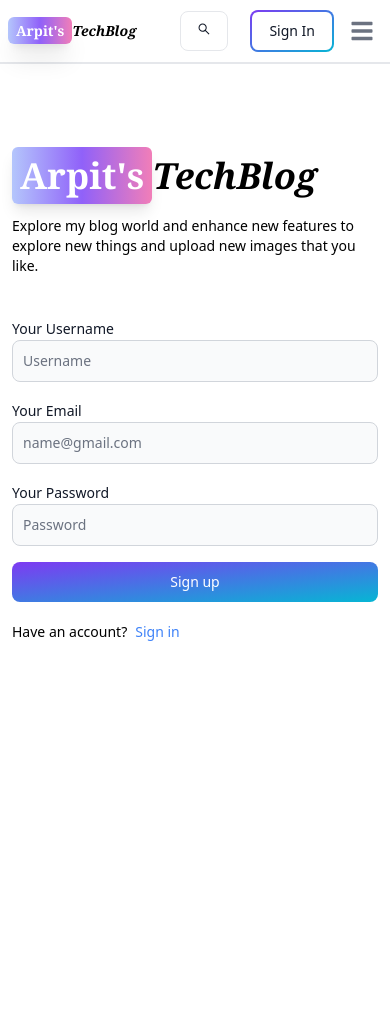
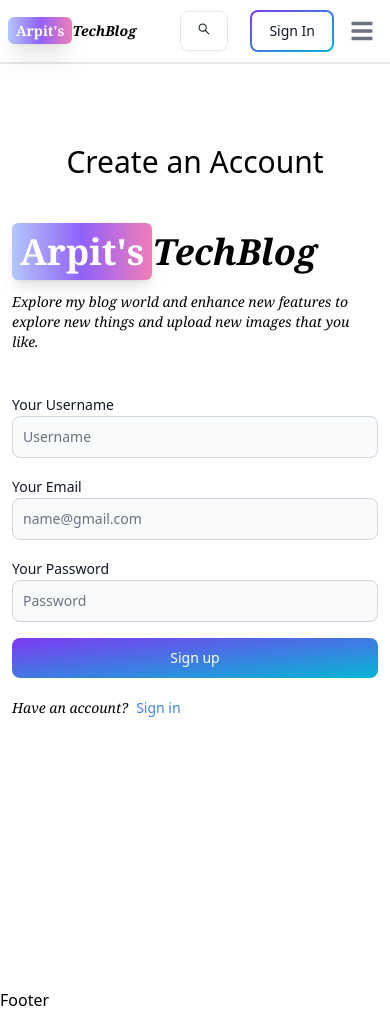
Before and after one commit to arpiiit/Ar-tech, a React (Vite) app in the folder client/: page /sign-up in a window 390 px wide. Before the commit the page ends 988 px from the top, so only its background shows below. Built offline with nearby package versions, Linux system fonts and the light colour scheme.

Commit message:
edit sign in page

```diff
--- a/client/src/App.jsx
+++ b/client/src/App.jsx
@@ -7,6 +7,7 @@ import Signin from './pages/Signin';
 import Dashboard from './pages/Dashboard';
 import Projects from './pages/Projects';
 import Header from './components/Header';
+import Footer from './components/Footer';
 function App() {
   return (
     <BrowserRouter>
@@ -19,6 +20,7 @@ function App() {
         <Route path='/dashboard' element={<Dashboard/>}/>
         <Route path='/projects' element={<Projects/>}/>
       </Routes>
+      <Footer/>
     </BrowserRouter>
   )
 }
--- /dev/null
+++ b/client/src/components/Footer.jsx
@@ -0,0 +1,11 @@
+import React from 'react'
+
+function Footer() {
+  return (
+    <div>
+      Footer
+    </div>
+  )
+}
+
+export default Footer
--- a/client/src/pages/Signup.jsx
+++ b/client/src/pages/Signup.jsx
@@ -34,8 +34,8 @@ function Signup() {
         return setErrormessage(data.message);
       }
       setLoading(false);
-      if(res.ok){
-        navigate('/sign-in')
+      if (res.ok) {
+        navigate("/sign-in");
       }
     } catch (error) {
       setErrormessage(error.message);
@@ -45,6 +45,7 @@ function Signup() {
 
   return (
     <div className="min-h-screen mt-20">
+      <div className="sm:text-4xl  mb-10 text-3xl items-center justify-center flex">Create an Account</div>
       <div className="flex gap-10 p-3 max-w-3xl mx-auto flex-col md:flex-row md:items-center">
         {/* left */}
         <div className="flex-1">
@@ -57,7 +58,7 @@ function Signup() {
             </span>
             <span className="italic font-serif">TechBlog</span>
           </Link>
-          <p className="text-sm mt-5">
+          <p className="text-sm font-serif italic mt-5">
             Explore my blog world and enhance new features to explore new things
             and upload new images that you like.
           </p>
@@ -109,7 +110,7 @@ function Signup() {
             </Button>
           </form>
           <div className="flex gap-2 text-sm mt-5">
-            <span>Have an account? </span>
+            <span className="italic font-serif">Have an account? </span>
             <Link to="/sign-in" className="text-blue-500">
               {" "}
               Sign in
```
